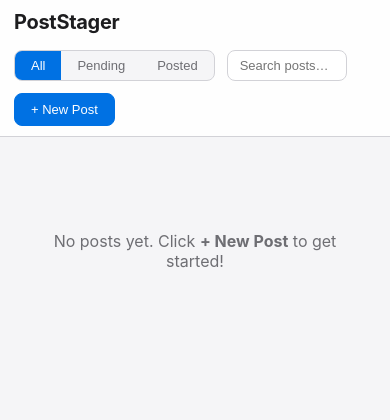
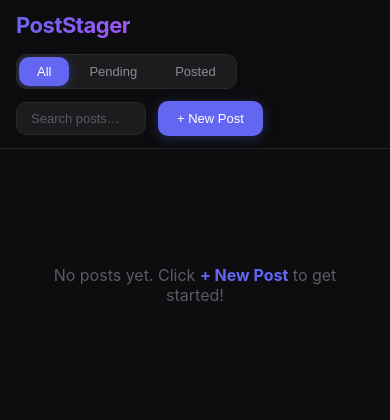
Before and after one commit to asderting/PostStager, a Flask app: page / in a window 390 px wide. Shown: the top 420 px of the page. Run offline with Flask 3, Linux system fonts and the light colour scheme; data that the repository does not hold is empty; some libraries are stand-ins or nearby versions.

Commit message:
Switch to dark theme with polished visuals
- Deep dark color scheme (near-black backgrounds, subtle borders)
- Purple/indigo accent gradient on title and interactive elements
- Glow effects on badges, buttons, and focus states
- Smooth hover animations on grid tiles (scale + lift)
- Styled scrollbar, backdrop blur on topbar and modal
- Improved spacing, typography, and visual hierarchy

https://claude.ai/code/session_01KpzJzBb44AHWyfYihZiiim

```diff
--- a/static/css/style.css
+++ b/static/css/style.css
@@ -1,23 +1,31 @@
 /* ============================================================
-   PostStager – Styles
+   PostStager – Dark Theme Styles
    ============================================================ */
 
 :root {
-    --bg: #f5f5f7;
-    --surface: #ffffff;
-    --text: #1d1d1f;
-    --text-secondary: #6e6e73;
-    --primary: #0071e3;
-    --primary-hover: #0060c0;
-    --danger: #e03e3e;
-    --danger-hover: #c22d2d;
+    --bg: #0d0d0f;
+    --bg-raised: #161618;
+    --surface: #1c1c1f;
+    --surface-hover: #252528;
+    --text: #e4e4e7;
+    --text-secondary: #8b8b92;
+    --text-muted: #5a5a62;
+    --primary: #6366f1;
+    --primary-hover: #818cf8;
+    --primary-glow: rgba(99, 102, 241, 0.15);
+    --danger: #ef4444;
+    --danger-hover: #f87171;
     --pending-color: #f59e0b;
+    --pending-glow: rgba(245, 158, 11, 0.2);
     --posted-color: #10b981;
-    --border: #d2d2d7;
-    --radius: 12px;
-    --radius-sm: 8px;
-    --shadow: 0 2px 12px rgba(0,0,0,0.08);
-    --shadow-lg: 0 8px 30px rgba(0,0,0,0.12);
+    --posted-glow: rgba(16, 185, 129, 0.2);
+    --border: #2a2a2e;
+    --border-subtle: #222225;
+    --radius: 14px;
+    --radius-sm: 10px;
+    --shadow: 0 2px 16px rgba(0,0,0,0.3);
+    --shadow-lg: 0 12px 40px rgba(0,0,0,0.5);
+    --gradient-accent: linear-gradient(135deg, #6366f1, #a855f7);
 }
 
 * { margin: 0; padding: 0; box-sizing: border-box; }
@@ -29,15 +37,22 @@ body {
     min-height: 100vh;
 }
 
+/* Smooth scrollbar for dark theme */
+::-webkit-scrollbar { width: 8px; }
+::-webkit-scrollbar-track { background: var(--bg); }
+::-webkit-scrollbar-thumb { background: var(--border); border-radius: 4px; }
+::-webkit-scrollbar-thumb:hover { background: var(--text-muted); }
+
 /* ===== TOP BAR ===== */
 .topbar {
     position: sticky;
     top: 0;
     z-index: 100;
-    background: rgba(255,255,255,0.85);
-    backdrop-filter: blur(12px);
-    border-bottom: 1px solid var(--border);
-    padding: 12px 24px;
+    background: rgba(13, 13, 15, 0.8);
+    backdrop-filter: blur(20px);
+    -webkit-backdrop-filter: blur(20px);
+    border-bottom: 1px solid var(--border-subtle);
+    padding: 14px 28px;
     display: flex;
     align-items: center;
     justify-content: space-between;
@@ -46,9 +61,13 @@ body {
 }
 
 .topbar-title {
-    font-size: 20px;
+    font-size: 22px;
     font-weight: 700;
-    letter-spacing: -0.3px;
+    letter-spacing: -0.5px;
+    background: var(--gradient-accent);
+    -webkit-background-clip: text;
+    -webkit-text-fill-color: transparent;
+    background-clip: text;
 }
 
 .topbar-controls {
@@ -61,45 +80,55 @@ body {
 /* Filter buttons */
 .filter-group {
     display: flex;
-    background: var(--bg);
+    background: var(--surface);
     border-radius: var(--radius-sm);
     overflow: hidden;
     border: 1px solid var(--border);
+    padding: 2px;
+    gap: 2px;
 }
 
 .filter-btn {
     border: none;
     background: transparent;
-    padding: 7px 16px;
+    padding: 7px 18px;
     font-size: 13px;
     font-weight: 500;
     cursor: pointer;
     color: var(--text-secondary);
-    transition: all 0.15s;
+    transition: all 0.2s ease;
+    border-radius: var(--radius-sm);
 }
 
 .filter-btn.active {
     background: var(--primary);
     color: #fff;
+    box-shadow: 0 2px 10px rgba(99, 102, 241, 0.35);
 }
 
 .filter-btn:hover:not(.active) {
-    background: #e8e8ed;
+    background: var(--surface-hover);
+    color: var(--text);
 }
 
 /* Search */
 .search-input {
     border: 1px solid var(--border);
     border-radius: var(--radius-sm);
-    padding: 7px 12px;
+    padding: 8px 14px;
     font-size: 13px;
-    width: 180px;
+    width: 190px;
     outline: none;
-    transition: border-color 0.15s;
+    background: var(--surface);
+    color: var(--text);
+    transition: all 0.2s ease;
 }
+
+.search-input::placeholder { color: var(--text-muted); }
 
 .search-input:focus {
     border-color: var(--primary);
+    box-shadow: 0 0 0 3px var(--primary-glow);
 }
 
 /* Buttons */
@@ -107,50 +136,57 @@ body {
     border: 1px solid var(--border);
     background: var(--surface);
     border-radius: var(--radius-sm);
-    padding: 8px 16px;
+    padding: 9px 18px;
     font-size: 13px;
     font-weight: 500;
     cursor: pointer;
-    transition: all 0.15s;
+    transition: all 0.2s ease;
     color: var(--text);
 }
 
-.btn:hover { background: #f0f0f0; }
+.btn:hover {
+    background: var(--surface-hover);
+    border-color: var(--text-muted);
+}
 
 .btn-primary {
     background: var(--primary);
     color: #fff;
-    border-color: var(--primary);
+    border-color: transparent;
+    box-shadow: 0 2px 12px rgba(99, 102, 241, 0.3);
 }
 
-.btn-primary:hover { background: var(--primary-hover); }
+.btn-primary:hover {
+    background: var(--primary-hover);
+    box-shadow: 0 4px 20px rgba(99, 102, 241, 0.4);
+}
 
 .btn-danger {
     color: var(--danger);
+    border-color: rgba(239, 68, 68, 0.3);
+}
+
+.btn-danger:hover {
+    background: rgba(239, 68, 68, 0.1);
     border-color: var(--danger);
 }
 
-.btn-danger:hover {
-    background: var(--danger);
-    color: #fff;
-}
-
 .btn-small {
-    padding: 5px 10px;
+    padding: 6px 12px;
     font-size: 12px;
 }
 
 /* ===== GRID ===== */
 .grid-container {
-    padding: 24px;
-    max-width: 1400px;
+    padding: 28px;
+    max-width: 1440px;
     margin: 0 auto;
 }
 
 .posts-grid {
     display: grid;
-    grid-template-columns: repeat(auto-fill, minmax(200px, 1fr));
-    gap: 16px;
+    grid-template-columns: repeat(auto-fill, minmax(210px, 1fr));
+    gap: 18px;
 }
 
 .grid-tile {
@@ -213,16 +259,21 @@ body {
 /* Empty state */
 .empty-state {
     text-align: center;
-    padding: 80px 20px;
-    color: var(--text-secondary);
+    padding: 100px 20px;
+    color: var(--text-muted);
     font-size: 16px;
+}
+
+.empty-state strong {
+    color: var(--primary);
 }
 
 /* ===== MODAL ===== */
 .modal-overlay {
     position: fixed;
     inset: 0;
-    background: rgba(0,0,0,0.5);
+    background: rgba(0, 0, 0, 0.75);
+    backdrop-filter: blur(4px);
     z-index: 200;
     display: flex;
     align-items: center;
@@ -418,39 +501,43 @@ textarea:focus { border-color: var(--primary); }
     justify-content: space-between;
     gap: 10px;
     flex-wrap: wrap;
+    padding-top: 16px;
+    border-top: 1px solid var(--border-subtle);
 }
 
 .detail-actions-right {
     display: flex;
-    gap: 8px;
+    gap: 10px;
 }
 
 /* ===== TOAST ===== */
 .toast {
     position: fixed;
-    bottom: 24px;
+    bottom: 28px;
     left: 50%;
     transform: translateX(-50%);
-    background: #1d1d1f;
-    color: #fff;
-    padding: 10px 20px;
+    background: var(--surface);
+    color: var(--text);
+    padding: 12px 24px;
     border-radius: var(--radius-sm);
     font-size: 14px;
+    font-weight: 500;
     z-index: 999;
-    box-shadow: var(--shadow-lg);
-    animation: toastIn 0.3s ease;
+    border: 1px solid var(--border);
+    box-shadow: 0 8px 32px rgba(0,0,0,0.5);
+    animation: toastIn 0.35s cubic-bezier(0.4, 0, 0.2, 1);
 }
 
 @keyframes toastIn {
-    from { opacity: 0; transform: translateX(-50%) translateY(10px); }
+    from { opacity: 0; transform: translateX(-50%) translateY(16px); }
     to   { opacity: 1; transform: translateX(-50%) translateY(0); }
 }
 
 /* ===== RESPONSIVE ===== */
 @media (max-width: 600px) {
-    .topbar { padding: 10px 14px; }
-    .grid-container { padding: 14px; }
-    .posts-grid { grid-template-columns: repeat(auto-fill, minmax(140px, 1fr)); gap: 10px; }
-    .modal { padding: 16px; }
-    .search-input { width: 120px; }
+    .topbar { padding: 12px 16px; }
+    .grid-container { padding: 16px; }
+    .posts-grid { grid-template-columns: repeat(auto-fill, minmax(150px, 1fr)); gap: 12px; }
+    .modal { padding: 18px; border-radius: var(--radius); }
+    .search-input { width: 130px; }
 }
```
Also changed, not shown: other parts of static/css/style.css (+104 -62 lines).
